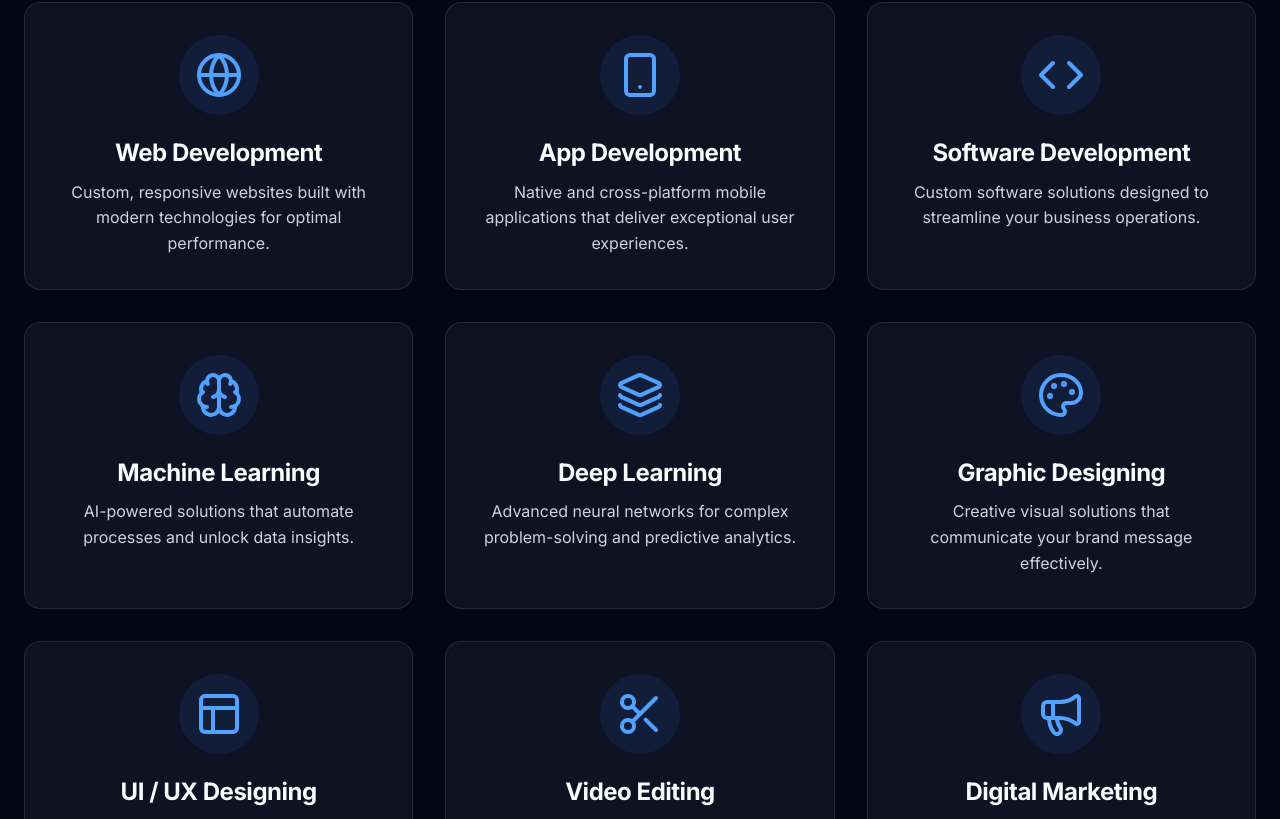
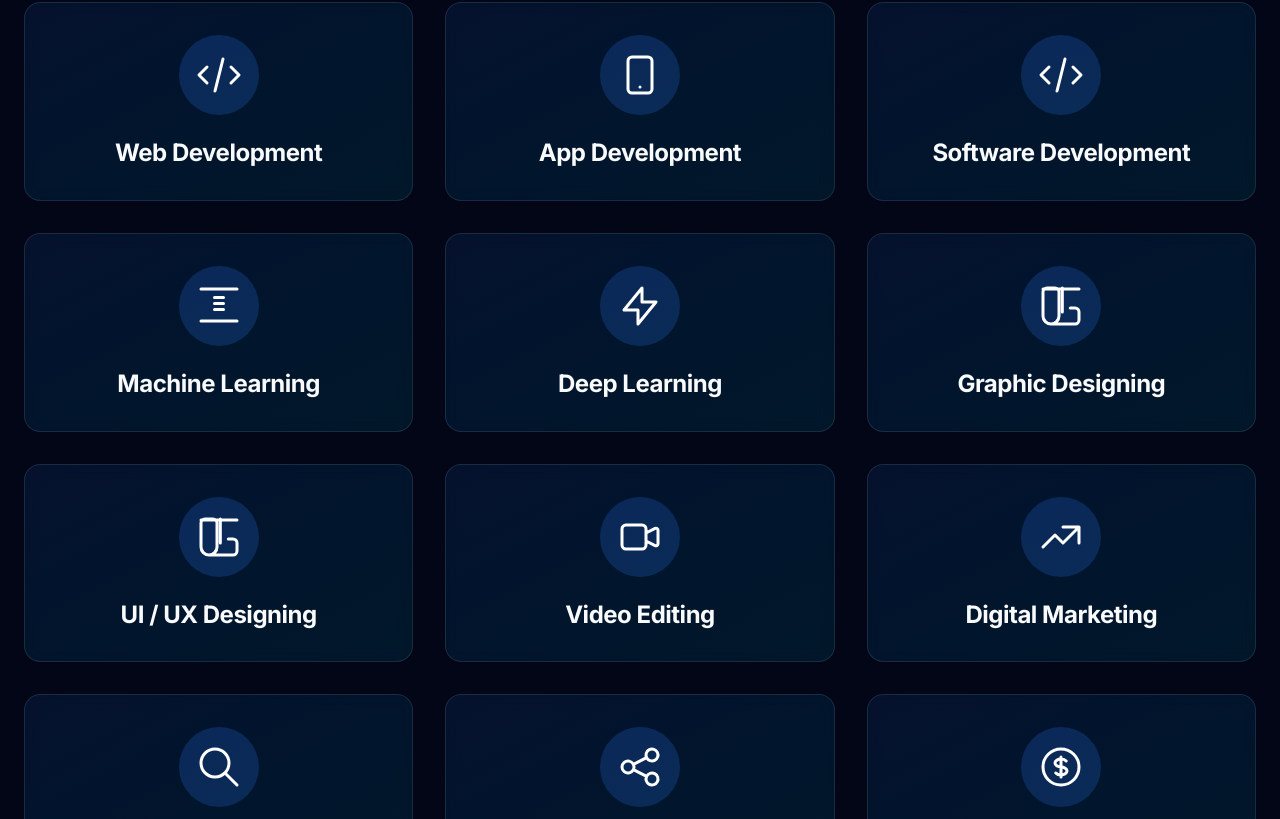
Before and after one commit to Ahmad25908/client, a Next.js app: page / in a window 1280 px wide. Shown: the part 1821-2640 px from the top of the page. Built offline with nearby package versions, Linux system fonts and the light colour scheme.

Commit message:
Feature: Updated Services section with inline SVGs matching website design

```diff
--- a/package.json
+++ b/package.json
@@ -9,7 +9,6 @@
     "lint": "next lint"
   },
   "dependencies": {
-    "lucide-react": "^0.562.0",
     "next": "16.1.2",
     "react": "19.2.3",
     "react-dom": "19.2.3",
--- a/src/components/sections/Services.tsx
+++ b/src/components/sections/Services.tsx
@@ -1,42 +1,103 @@
 "use client";
 
-import {
-  Globe,
-  Smartphone,
-  Code,
-  Brain,
-  Layers,
-  Palette,
-  Layout,
-  Scissors,
-  Megaphone,
-  Search,
-  Users,
-  DollarSign
-} from 'lucide-react';
-
 export default function Services() {
-  // Define services with appropriate icons
+  // Define services with inline SVGs that match your website
   const services = [
-    { icon: Globe, title: "Web Development", description: "Custom, responsive websites built with modern technologies for optimal performance." },
-    { icon: Smartphone, title: "App Development", description: "Native and cross-platform mobile applications that deliver exceptional user experiences." },
-    { icon: Code, title: "Software Development", description: "Custom software solutions designed to streamline your business operations." },
-    { icon: Brain, title: "Machine Learning", description: "AI-powered solutions that automate processes and unlock data insights." },
-    { icon: Layers, title: "Deep Learning", description: "Advanced neural networks for complex problem-solving and predictive analytics." },
-    { icon: Palette, title: "Graphic Designing", description: "Creative visual solutions that communicate your brand message effectively." },
-    { icon: Layout, title: "UI / UX Designing", description: "User-centered design that combines aesthetics with intuitive functionality." },
-    { icon: Scissors, title: "Video Editing", description: "Professional video production and editing services for marketing content." },
-    { icon: Megaphone, title: "Digital Marketing", description: "Comprehensive digital marketing strategies to grow your online presence." },
-    { icon: Search, title: "SEO", description: "Search engine optimization to increase your website's visibility." },
     {
-      icon: Users,
-      title: "Social Media Management",
-      description: "Instagram, Facebook, TikTok, YouTube - comprehensive social media management."
+      title: "Web Development",
+      svg: (
+        <svg className="w-12 h-12 text-white" fill="none" stroke="currentColor" viewBox="0 0 24 24" xmlns="http://www.w3.org/2000/svg">
+          <path strokeLinecap="round" strokeLinejoin="round" strokeWidth={1.5} d="M10 20l4-16m4 4l4 4-4 4M6 16l-4-4 4-4" />
+        </svg>
+      )
     },
     {
-      icon: DollarSign,
+      title: "App Development",
+      svg: (
+        <svg className="w-12 h-12 text-white" fill="none" stroke="currentColor" viewBox="0 0 24 24" xmlns="http://www.w3.org/2000/svg">
+          <path strokeLinecap="round" strokeLinejoin="round" strokeWidth={1.5} d="M12 18h.01M8 21h8a2 2 0 002-2V5a2 2 0 00-2-2H8a2 2 0 00-2 2v14a2 2 0 002 2z" />
+        </svg>
+      )
+    },
+    {
+      title: "Software Development",
+      svg: (
+        <svg className="w-12 h-12 text-white" fill="none" stroke="currentColor" viewBox="0 0 24 24" xmlns="http://www.w3.org/2000/svg">
+          <path strokeLinecap="round" strokeLinejoin="round" strokeWidth={1.5} d="M10 20l4-16m4 4l4 4-4 4M6 16l-4-4 4-4" />
+        </svg>
+      )
+    },
+    {
+      title: "Machine Learning",
+      svg: (
+        <svg className="w-12 h-12 text-white" fill="none" stroke="currentColor" viewBox="0 0 24 24" xmlns="http://www.w3.org/2000/svg">
+          <path strokeLinecap="round" strokeLinejoin="round" strokeWidth={1.5} d="M9.75 7.75h4.5m-4.5 3h4.5m-4.5 3h4.5M3 19.5h18M3 3.5h18" />
+        </svg>
+      )
+    },
+    {
+      title: "Deep Learning",
+      svg: (
+        <svg className="w-12 h-12 text-white" fill="none" stroke="currentColor" viewBox="0 0 24 24" xmlns="http://www.w3.org/2000/svg">
+          <path strokeLinecap="round" strokeLinejoin="round" strokeWidth={1.5} d="M13 10V3L4 14h7v7l9-11h-7z" />
+        </svg>
+      )
+    },
+    {
+      title: "Graphic Designing",
+      svg: (
+        <svg className="w-12 h-12 text-white" fill="none" stroke="currentColor" viewBox="0 0 24 24" xmlns="http://www.w3.org/2000/svg">
+          <path strokeLinecap="round" strokeLinejoin="round" strokeWidth={1.5} d="M7 21a4 4 0 01-4-4V5a2 2 0 012-2h4a2 2 0 012 2v12a4 4 0 01-4 4zm0 0h12a2 2 0 002-2v-4a2 2 0 00-2-2h-2.343M7 21h12a2 2 0 002-2v-4a2 2 0 00-2-2h-2.343m-4 2V3M3 3.5h18" />
+        </svg>
+      )
+    },
+    {
+      title: "UI / UX Designing",
+      svg: (
+        <svg className="w-12 h-12 text-white" fill="none" stroke="currentColor" viewBox="0 0 24 24" xmlns="http://www.w3.org/2000/svg">
+          <path strokeLinecap="round" strokeLinejoin="round" strokeWidth={1.5} d="M7 21a4 4 0 01-4-4V5a2 2 0 012-2h4a2 2 0 012 2v12a4 4 0 01-4 4zm0 0h12a2 2 0 002-2v-4a2 2 0 00-2-2h-2.343M7 21h12a2 2 0 002-2v-4a2 2 0 00-2-2h-2.343m-4 2V3M3 3.5h18" />
+        </svg>
+      )
+    },
+    {
+      title: "Video Editing",
+      svg: (
+        <svg className="w-12 h-12 text-white" fill="none" stroke="currentColor" viewBox="0 0 24 24" xmlns="http://www.w3.org/2000/svg">
+          <path strokeLinecap="round" strokeLinejoin="round" strokeWidth={1.5} d="M15 10l4.553-2.276A1 1 0 0121 8.618v6.764a1 1 0 01-1.447.894L15 14M5 18h8a2 2 0 002-2V8a2 2 0 00-2-2H5a2 2 0 00-2 2v8a2 2 0 002 2z" />
+        </svg>
+      )
+    },
+    {
+      title: "Digital Marketing",
+      svg: (
+        <svg className="w-12 h-12 text-white" fill="none" stroke="currentColor" viewBox="0 0 24 24" xmlns="http://www.w3.org/2000/svg">
+          <path strokeLinecap="round" strokeLinejoin="round" strokeWidth={1.5} d="M13 7h8m0 0v8m0-8l-8 8-4-4-6 6" />
+        </svg>
+      )
+    },
+    {
+      title: "SEO",
+      svg: (
+        <svg className="w-12 h-12 text-white" fill="none" stroke="currentColor" viewBox="0 0 24 24" xmlns="http://www.w3.org/2000/svg">
+          <path strokeLinecap="round" strokeLinejoin="round" strokeWidth={1.5} d="M21 21l-6-6m2-5a7 7 0 11-14 0 7 7 0 0114 0z" />
+        </svg>
+      )
+    },
+    {
+      title: "Social Media Management",
+      svg: (
+        <svg className="w-12 h-12 text-white" fill="none" stroke="currentColor" viewBox="0 0 24 24" xmlns="http://www.w3.org/2000/svg">
+          <path strokeLinecap="round" strokeLinejoin="round" strokeWidth={1.5} d="M8.684 13.342C8.886 12.938 9 12.482 9 12c0-.482-.114-.938-.316-1.342m0 2.684a3 3 0 110-2.684m0 2.684l6.632 3.316m-6.632-6l6.632-3.316m0 0a3 3 0 105.367-2.684 3 3 0 00-5.367 2.684zm0 9.316a3 3 0 105.368 2.684 3 3 0 00-5.368-2.684z" />
+        </svg>
+      )
+    },
+    {
       title: "Social Media Monetization",
-      description: "YouTube, TikTok, Facebook monetization strategies for revenue growth."
+      svg: (
+        <svg className="w-12 h-12 text-white" fill="none" stroke="currentColor" viewBox="0 0 24 24" xmlns="http://www.w3.org/2000/svg">
+          <path strokeLinecap="round" strokeLinejoin="round" strokeWidth={1.5} d="M12 8c-1.657 0-3 .895-3 2s1.343 2 3 2 3 .895 3 2-1.343 2-3 2m0-8c1.11 0 2.08.402 2.599 1M12 8V7m0 1v8m0 0v1m0-1c-1.11 0-2.08-.402-2.599-1M21 12a9 9 0 11-18 0 9 9 0 0118 0z" />
+        </svg>
+      )
     },
   ];
 
@@ -50,32 +111,24 @@ export default function Services() {
         </div>
 
         <div className="grid md:grid-cols-2 lg:grid-cols-3 gap-8">
-          {services.map((service, index) => {
-            const IconComponent = service.icon;
-            return (
+          {services.map((service, index) => (
             <div
               key={index}
-                className="bg-white/5 rounded-2xl p-8 hover:border-blue-500/30 transition-all duration-300 border border-white/10 backdrop-blur-sm group cursor-pointer"
+              className="bg-gradient-to-br from-blue-500/10 to-cyan-500/10 rounded-2xl p-8 hover:shadow-lg hover:shadow-blue-500/20 transition-all duration-300 border border-white/10 backdrop-blur-sm group cursor-pointer transform hover:scale-105"
             >
               {/* Icon container with centered alignment */}
               <div className="flex justify-center mb-6">
-                  <div className="bg-blue-500/10 p-4 rounded-full group-hover:bg-blue-500/20 transition-colors">
-                    <IconComponent className="w-12 h-12 text-blue-400 group-hover:text-blue-300 transition-colors" />
+                <div className="bg-blue-500/20 p-4 rounded-full group-hover:bg-blue-500/30 transition-colors">
+                  {service.svg}
                 </div>
               </div>
 
               {/* Service title */}
-                <h3 className="text-xl font-bold mb-3 text-white text-center group-hover:text-blue-300 transition-colors">
+              <h3 className="text-xl font-bold mb-0 text-white text-center group-hover:text-blue-300 transition-colors">
                 {service.title}
               </h3>
-
-                {/* Service description */}
-                <p className="text-gray-400 text-center">
-                  {service.description}
-                </p>
             </div>
-            );
-          })}
+          ))}
         </div>
       </div>
     </section>
```
Also changed, not shown: 1 other file (tests, documents, lock files or other folders). Lines whose indentation alone changed are shown as unchanged.
